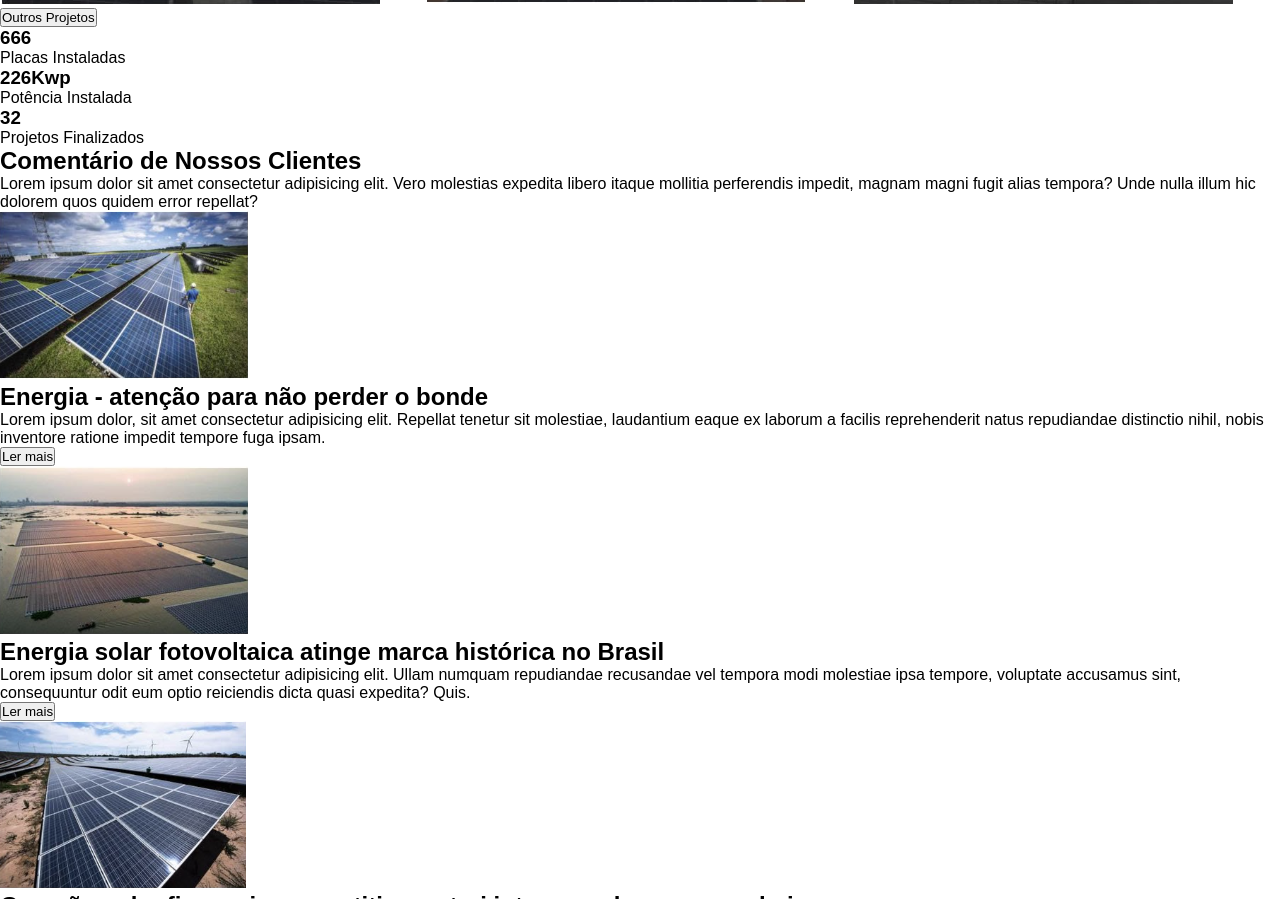
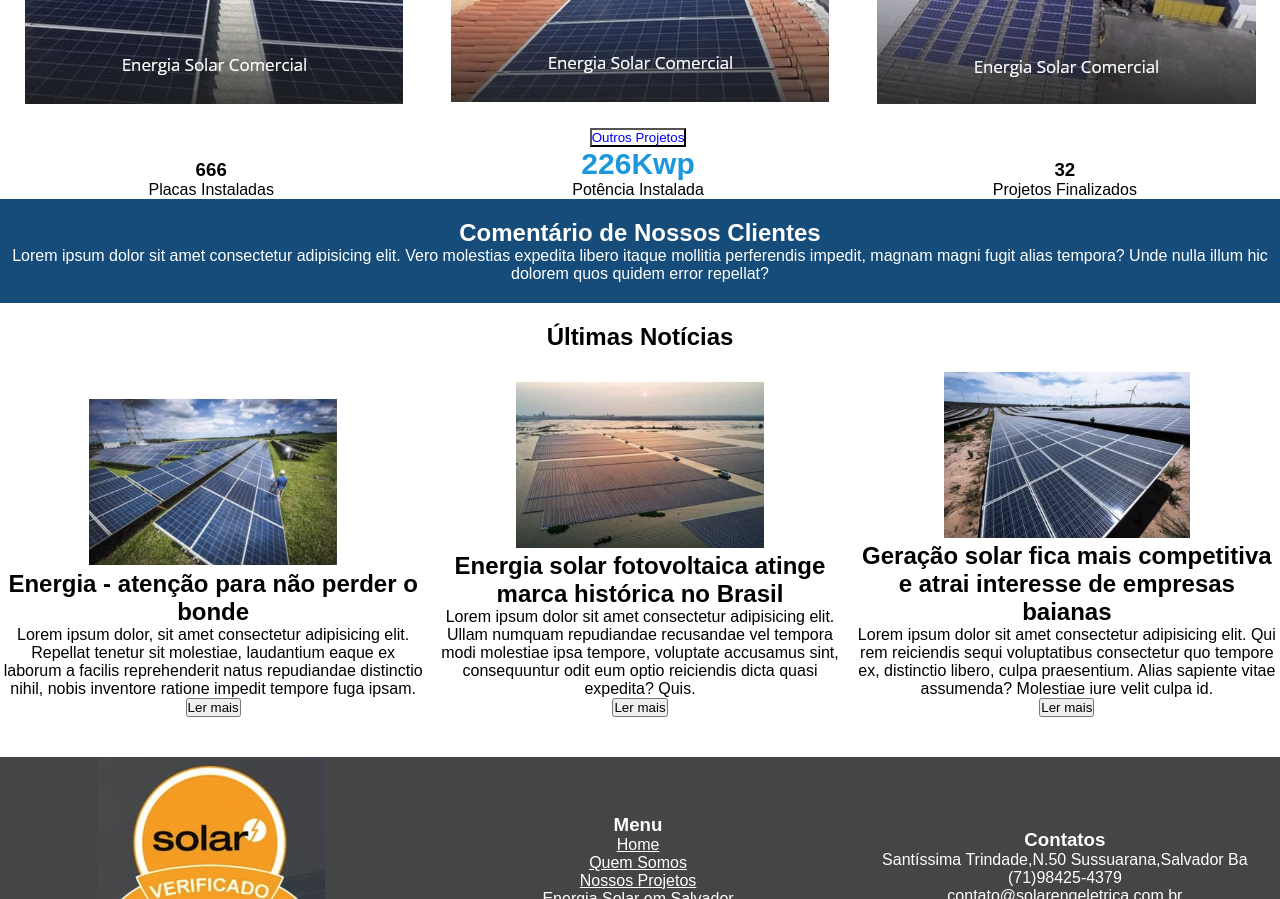
Before and after one commit to Krystian20044/landingpage, a plain HTML site: page index.html in a window 1280 px wide. Shown: the part 1102-2001 px from the top of the page. Drawn offline with Linux system fonts and the light colour scheme.

Commit message:
alterando dados

```diff
--- a/css/style.css
+++ b/css/style.css
@@ -10,13 +10,34 @@
         height: 70px;
     }
 
+    #titulo {
+        color: aliceblue;
+        font-size: 50px;
+        font-weight: 200;
+    }
+
     #solar {
         float: left;
+        color:75, 73, 160, 255
     }
 
-    nav {
+
+
+    nav{
         float: right;
+
     }
+
+    nav>article>button{
+        color: aliceblue;
+    }
+
+    nav>ul>li>a{
+
+        color:white;
+        border-color: rgba(75, 73, 160, 255);
+    }
+
 
     nav > ul > li
     {display: inline-block;}
@@ -26,18 +47,107 @@
         /* Full height */
         height: 300px;
 
+
         /* Center and scale the image nicely */
         background-position: center;
         background-repeat: no-repeat;
         background-size: cover;
+        padding: 20px 0px 20px;
+        text-align: center;
+    }
+
+    #section1>h1{
+        color:white ;
+    }
+    #botaosolicite{
+        color:rgba(37,150,190,);
+        background-color: rgba(30, 152, 225, 225);
+        float: left;
+        padding:20px ;
     }
 
         #comofunciona>article{
             width: 33%;
             display: inline-block;
+            padding: 20px 0px 20px;
+            text-align: center;
         }
-
+            #dados{
+                padding: 20px 0px 20px;
+                text-align: center;
+            }
         #dados>figure{
             width: 33%;
             display: inline-block;
         }
+
+        #botao {
+            display:inline-block;
+            text-align: center;
+            margin: auto;
+        }
+
+        #comentario {
+            padding: 20px 0px 20px;
+            background-color: #154c79;
+            color: white;
+            text-align: center;
+            height: 100%;
+        }
+
+    #dados2>article{
+        width: 33%;
+        display: inline-block;
+        text-align: center;
+    }
+
+    #botaoprojetos {
+        color: blue;
+        background-color: white;
+    }
+
+
+    #noticias>article{
+        width: 33%;
+        display: inline-block;
+        padding: 20px 0px 20px;
+
+
+    }
+    #noticias {
+        text-align: center;
+        padding: 20px 0px 20px
+    }
+    #solarverifica>article {
+        width: 33%;
+        text-align: center;
+        display: inline-block;
+    }
+
+        #solarverifica{
+            background-color: rgba(68, 70, 69, 255);
+            color: rgba(254, 254, 254, 255);
+        }
+
+        #solarverifica>article>ul>li>a{
+            list-style: none;
+            margin: 20px 0px 10px 0px;
+
+        }
+
+        #solarverifica>article>ul>li>a{
+            color: white;
+        }
+
+        #solarverifica>article>ul{
+            list-style: none;
+        }
+
+        #palavra226 {
+        color:rgb( 28,151,220,255);
+        font-size: 30px;
+    }
+
+    footer>figure{
+        float: right;
+    }
--- a/index.html
+++ b/index.html
@@ -5,7 +5,7 @@
     <meta charset="UTF-8">
     <meta name="viewport" content="width=device-width, initial-scale=1.0">
     <link rel="stylesheet" href="css/style.css">
-    <title>Landing Page</title>
+    <title>Solar Engelétrica</title>
 </head>
 
 <body>
@@ -16,11 +16,11 @@
                 <ul>
 
 
-                            <li><a href="#">Home</a></li>
+                            <li><a href="#" >Home</a></li>
 
                             <li><a href="#">Quem Somos</a></li>
 
-                            <li><a href="#">Nossos Projetos</a></li>
+                            <li><a href="#" >Nossos Projetos</a></li>
 
                             <li><a href="#">Energia Solar em Salvador</a></li>
 
@@ -37,11 +37,10 @@
     <main>
         <section id="section1">
 
-
-            <h1>
+            <h1 id="titulo">
                 Produza sua Própria Energia
             </h1>
-            <button>
+            <button id="botaosolicite">
                 Solicite um orçamento
             </button>
         </section>
@@ -91,27 +90,38 @@
                     <figure><img src="img/energiasolarcomer.png" alt=""> </figure>
                     <figure><img src="img/energiasolarcomer2.png" alt=""></figure>
                     <figure><img src="img/energiasolarcomer3.png" alt=""></figure>
-            <button>Outros Projetos</button>
+
+
+        </section>
+
+        <section id="dados2">
             <article>
                 <h1>666</h1>
                     <p>Placas Instaladas</p>
-                <h1>226Kwp</h1>
+            </article>
+                <article>
+                    <button id="botaoprojetos">Outros Projetos</button>
+                    <h1 id="palavra226">226Kwp</h1>
                     <p>Potência Instalada</p>
+                </article>
+                <article>
                     <h1>32</h1>
                     <p>Projetos Finalizados</p>
                 </article>
         </section>
 
-        <section>
+        <section id="comentario">
             <h2>Comentário de Nossos Clientes</h2>
             <p>Lorem ipsum dolor sit amet consectetur adipisicing elit. Vero molestias expedita libero itaque mollitia
                 perferendis impedit, magnam magni fugit alias tempora? Unde nulla illum hic dolorem quos quidem error
                 repellat?</p>
         </section>
 
-        <section>
+        <section id="noticias">
+            <h2>Últimas Notícias</h2>
+
+                <article>
                     <figure><img src="img/solarplaca.png" alt="">
-                <article>
                     <h2>Energia - atenção para não perder o bonde</h2>
                     <p>Lorem ipsum dolor, sit amet consectetur adipisicing elit. Repellat tenetur sit molestiae,
                         laudantium eaque ex laborum a facilis reprehenderit natus repudiandae distinctio nihil, nobis
@@ -119,8 +129,9 @@
                         <button>Ler mais</button>
                 </article>
 
-                <img src="img/solarplaca2.png" alt="">
+
                 <article>
+                    <figure><img src="img/solarplaca2.png" alt=""></figure>
 
                     <h2>Energia solar fotovoltaica atinge marca histórica no Brasil </h2>
                         <p>Lorem ipsum dolor sit amet
@@ -130,8 +141,9 @@
                     <button>Ler mais</button>
                 </article>
 
-                <img src="img/solarplaca3.png" alt="">
+
                 <article>
+                    <figure><img src="img/solarplaca3.png" alt=""></figure>
                     <h2>Geração solar fica mais competitiva e atrai interesse de empresas baianas</h2>
                     <p>Lorem ipsum dolor sit amet consectetur adipisicing elit. Qui rem reiciendis sequi voluptatibus consectetur quo tempore ex, distinctio libero, culpa praesentium. Alias sapiente vitae assumenda? Molestiae iure velit culpa id.</p>
                     <button>Ler mais</button>
@@ -140,17 +152,21 @@
 
         </section>
 
-        <section>
-            <h3>Menu</h3>
+        <section id="solarverifica">
+
+                <article>
+                    <figure><img src="img/solarverifica.png" alt=""></figure>
+                </article>
+                        <article>  <h3>Menu</h3>
                 <ul>
 
                         <li><a href="#">Home</a></li>
 
-                    <li><a href="#">Quem Somos</a></li>
+                        <li><a href="#" >Quem Somos</a></li>
 
-                    <li><a href="#">Nossos Projetos</a></li>
+                        <li><a href="#" >Nossos Projetos</a></li>
 
-                    <li><a href="#">Energia Solar em Salvador</a></li>
+                        <li><a href="#" >Energia Solar em Salvador</a></li>
 
                         <li><a href="#">Parceiros</a></li>
 
@@ -159,19 +175,21 @@
                         <li><a href="#">Contato</a></li>
 
                 </ul>
+            </article>
 
+            <article>
                 <h3>Contatos</h3>
-            <ul id="lista">
+                <ul>
 
-                    <li><a href="#">Santíssima Trindade,N.50 Sussuarana,Salvador Ba</a></li>
+                        <li>Santíssima Trindade,N.50 Sussuarana,Salvador Ba</li>
 
-                    <li><a href="#">(71)98425-4379</a></li>
+                        <li>(71)98425-4379</li>
 
-                    <li><a href="#">contato@solarengeletrica.com.br</a></li>
+                        <li>contato@solarengeletrica.com.br</li>
                     </ul>
-
                 <figure><img src="img/logo2.png" alt="">
                 </figure>
+            </article>
         </section>
     </main>
 
```
Lines whose indentation alone changed are shown as unchanged.
